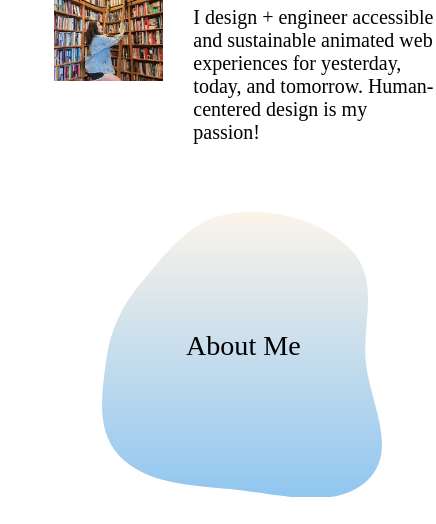
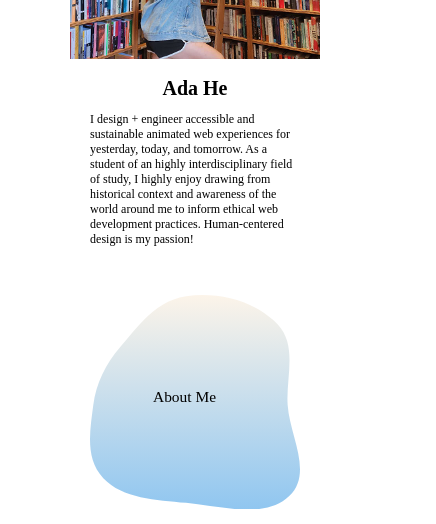
Before and after one commit to adahe8/cse134b-hw3, a website: page index.html in a window 390 px wide. Shown: the part 190-714 px from the top of the page, 436 px wide, since content can reach past the window. Drawn offline with Linux system fonts and the light colour scheme; a web font is replaced by a local one.

Commit message:
Added media query breakpoints to make homepage responsive to smaller and larger screen sizes: small phone, tablet, laptop

```diff
--- a/index.html
+++ b/index.html
@@ -28,8 +28,11 @@
           <h1>Ada He</h1>
           <p id="bio">
             I design + engineer accessible and sustainable animated web
-            experiences for yesterday, today, and tomorrow. Human-centered
-            design is my passion!
+            experiences for yesterday, today, and tomorrow. As a student of an
+            highly interdisciplinary field of study, I highly enjoy drawing from
+            historical context and awareness of the world around me to inform
+            ethical web development practices. Human-centered design is my
+            passion!
           </p>
         </hgroup>
       </section>
@@ -125,7 +128,7 @@
               <stop offset="1" class="gradient-bottom" />
             </linearGradient>
           </defs>
-          <text x="25%" y="50%">Writings</text>
+          <text x="25%" y="50%">Writings (TBD)</text>
         </svg>
       </a>
     </main>
--- a/main.css
+++ b/main.css
@@ -1,11 +1,14 @@
 /** variables to use: no magic numbers here */
 :root {
-  --font-size-base: 16px;
-  --font-size-h1: 4rem;
-  --font-size-h2: 2.56rem;
-  --font-size-h3: 2rem;
+  --font-size-h1: 2.5rem;
+  --font-size-h2: 2rem;
+  --font-size-h3: 1.6rem;
   --font-size-big: 1.25rem;
-  --attention-size: 1.5rem;
+
+  --mobile-font-base: 12px;
+  --small-screen-breakpoint: 480px;
+  --tablet-breakpoint: 768px;
+  --laptop-breakpoint: 1280px;
 
   --spacing-size: 1.5rem;
   --gutter-size: 3rem;
@@ -13,7 +16,8 @@
 
   --footer-height: 4.5rem;
   --max-subheading-width: 40rem;
-  --home-img-width: 24rem;
+  --home-img-min-width: 250px;
+  --home-img-max-width: 28rem;
   --blob-min-width: 17.5rem;
   --blob-min-height: 18rem;
 
@@ -24,6 +28,7 @@
   --accent-2: #ffe0b6;
   --white-outline: #fff;
 }
+
 /** uploading custom font */
 @font-face {
   font-family: "KoPub Batang";
@@ -31,12 +36,13 @@
     url("assets/fonts/kopubbatang-regular.woff") format("woff");
 }
 
+/** universal styling */
 body {
+  width: 100%;
   margin: var(--spacing-size) 0 0 0;
   display: grid;
   row-gap: var(--spacing-size);
   font-family: "KoPub Batang", serif;
-  font-size: var(--font-size-base);
 }
 header {
   display: flex;
@@ -51,15 +57,13 @@ h1 {
   margin: 0;
   font-size: var(--font-size-h1);
 }
-
-/** reused element styling */
 footer {
   height: var(--footer-height);
   padding: 0 var(--gutter-size) 0 var(--gutter-size);
   position: fixed;
   inset: auto 0 0 0;
   background-color: var(--accent-1);
-  color: var(--white-outline);
+  color: white;
   display: flex;
   flex-direction: row;
   align-items: center;
@@ -76,7 +80,7 @@ nav {
   width: fit-content;
   border-radius: var(--corner-rounding);
   border-bottom-left-radius: 0;
-  background-color: var(--white-outline);
+  background-color: white;
   a:visited {
     color: black;
   }
@@ -85,22 +89,48 @@ nav {
     background-color: var(--accent-2);
   }
 }
-a {
-  font-size: var(--attention-size);
-}
-
 nav > img {
   position: absolute;
   left: 0;
   transform: translateX(-50%);
 }
 
+/** media queries for smaller screen sizes */
+@media screen and (max-width: 767px) {
+  html {
+    font-size: var(--mobile-font-base);
+  }
+  header,
+  main,
+  footer {
+    box-sizing: border-box;
+  }
+  h1 {
+    font-size: 20px;
+  }
+  h2 {
+    font-size: var(--font-size-big);
+  }
+  #home-header {
+    display: flex;
+    flex-direction: column;
+    justify-content: center;
+    align-items: center;
+    row-gap: var(--spacing-size);
+  }
+}
+@media screen and (min-width: 768px) {
+  #home-header {
+    display: flex;
+    flex-direction: row;
+    column-gap: var(--spacing-size);
+    h1 {
+      width: 100%;
+    }
+  }
+}
+
 /** homepage specific styling*/
-#home-header {
-  display: flex;
-  flex-direction: row;
-  column-gap: var(--spacing-size);
-}
 #home-header picture {
   display: flex;
   justify-content: center;
@@ -109,7 +139,8 @@ nav > img {
   img {
     height: auto;
     width: 90%;
-    max-width: var(--home-img-width);
+    min-width: var(--home-img-min-width);
+    max-width: var(--home-img-max-width);
   }
 }
 #home-header hgroup {
@@ -118,12 +149,8 @@ nav > img {
   justify-content: center;
   align-items: center;
   width: 66%;
-  h1 {
-    width: 100%;
-  }
   p {
     display: flex;
-    font-size: var(--font-size-big);
     max-width: var(--max-subheading-width);
     align-self: flex-start;
   }
@@ -144,7 +171,7 @@ nav > img {
 /** styling the site map blobs */
 .landing-blob {
   text {
-    font-size: var(--font-size-h2);
+    font-size: var(--font-size-h1);
   }
 }
 .gradient-top {
```
Also changed, not shown: aboutme.html (+2 -6 lines), assets/aboutme-profile.webp (added), assets/think-global.png (added), assets/think-global.webp (added).
